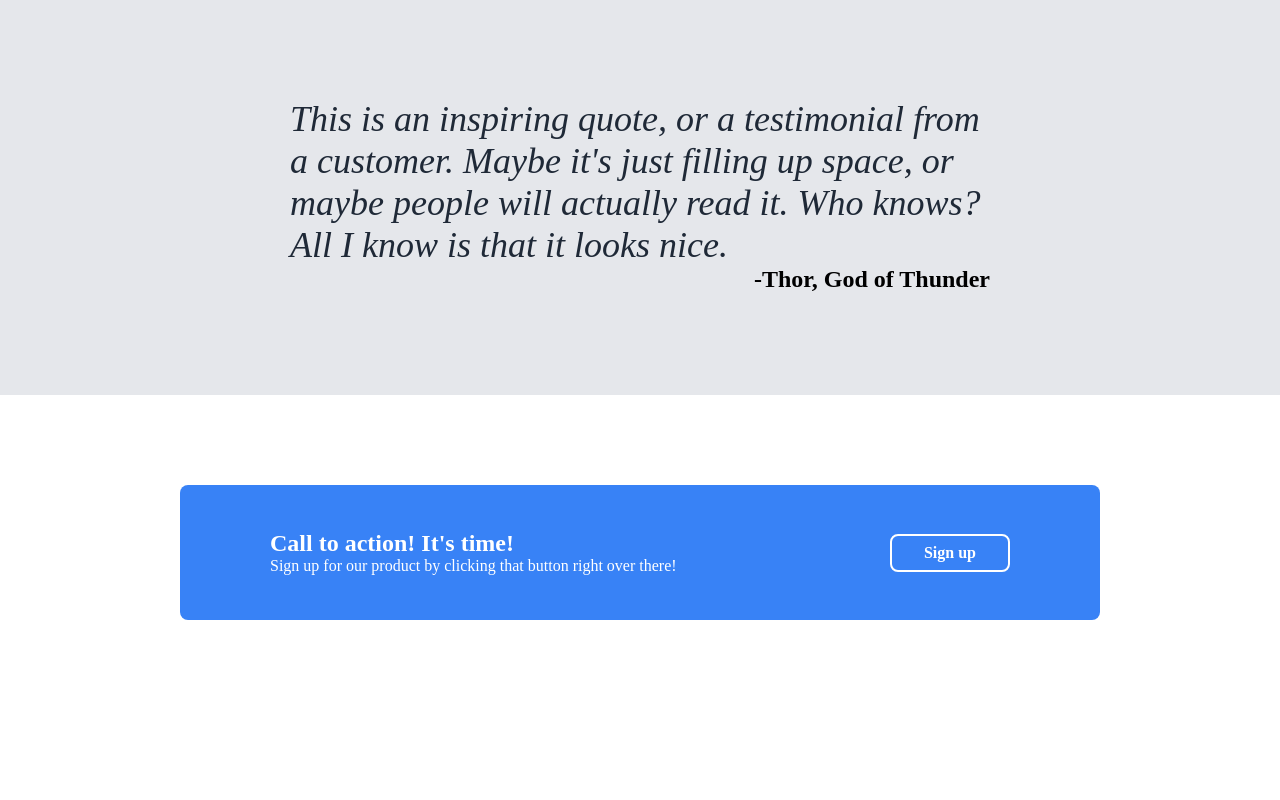
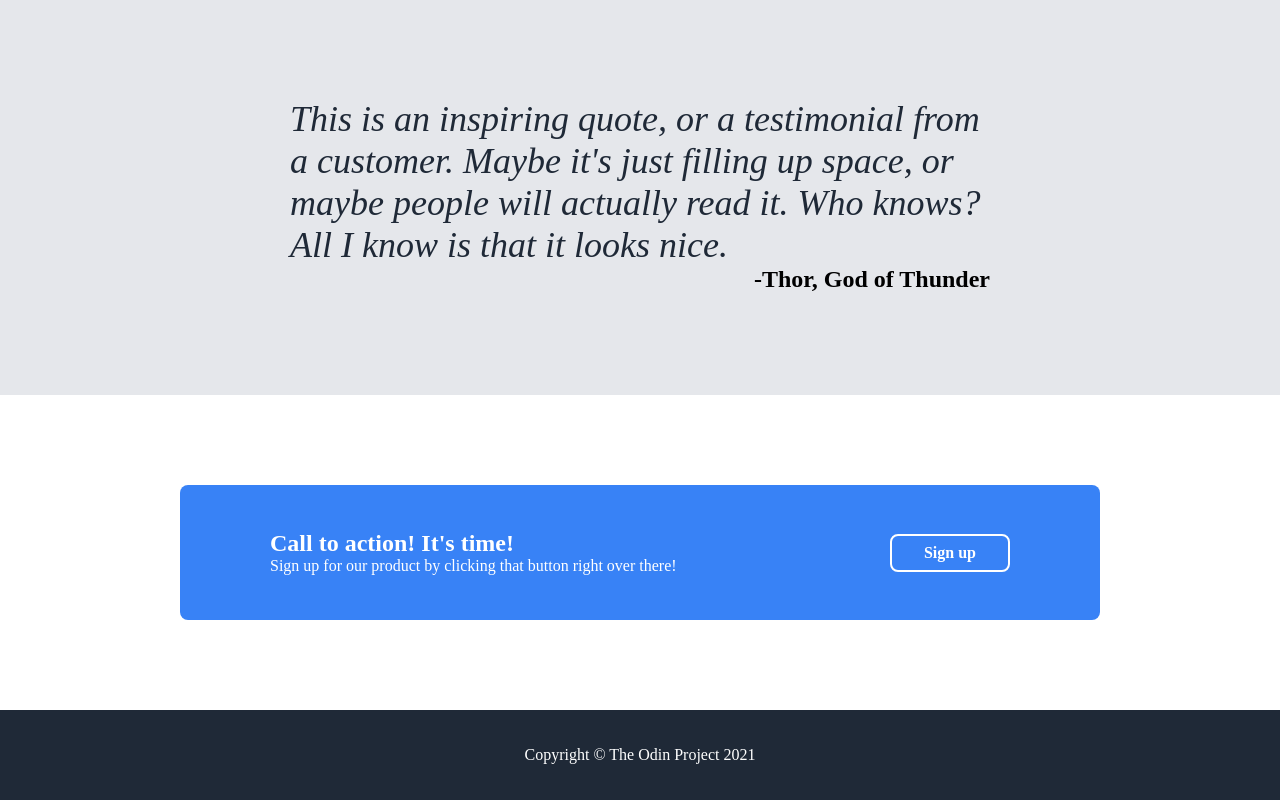
Before and after one commit to webdevcodeman/odin-landing-page, a plain HTML site: page index.html in a window 1280 px wide. Shown: the part 989-1789 px from the top of the page. Before the commit the page ends 1699 px from the top, so only its background shows below. Drawn offline with Linux system fonts and the light colour scheme.

Commit message:
Complete section five of the landing page

```diff
--- a/index.html
+++ b/index.html
@@ -60,5 +60,8 @@
     </div>
     <div class="right">Sign up</div>
   </div>
+  <div class="section-five">
+    <div>Copyright &copy; The Odin Project 2021</div>
+  </div>
 </body>
 </html>
--- a/style.css
+++ b/style.css
@@ -148,3 +148,12 @@ a{
   border: 2px solid white;
   border-radius: 8px;
 }
+
+.section-five{
+  background-color: #1F2937;
+  color: white;
+  height: 90px;
+  display: flex;
+  justify-content: center;
+  align-items: center;
+}
```
